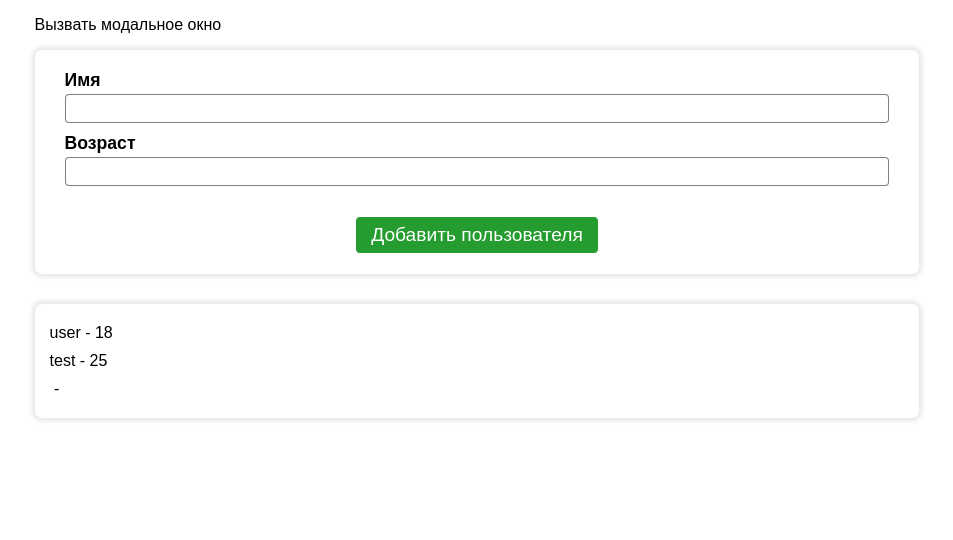
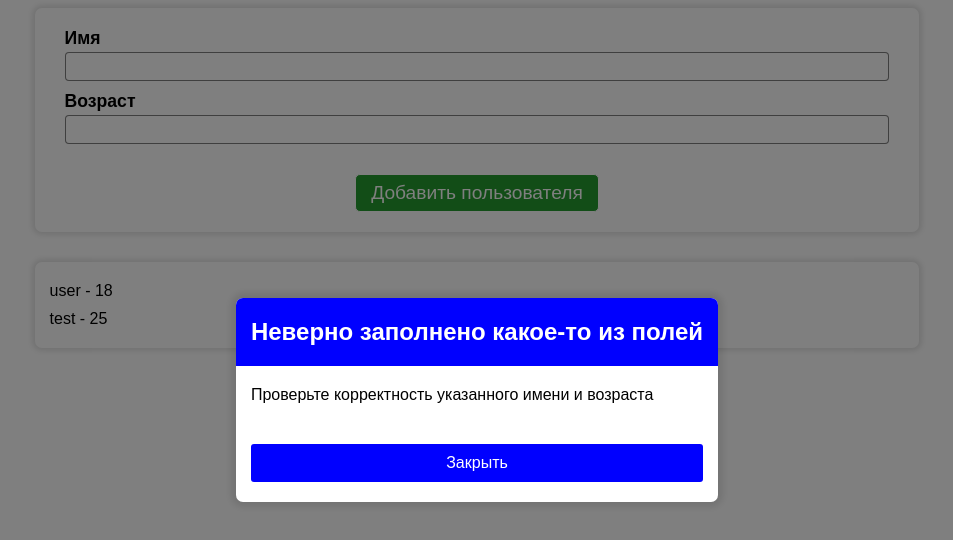
Before and after one commit to lywebdev/react-base-modals, a React (Create React App) app: page / in a window 1280 px wide. Both pictures are taken after a click on the element "Добавить пользователя". Shown: the top 540 px of the page, without its empty margins (163-1116 px from the left). Built offline with nearby package versions, Linux system fonts and the light colour scheme.

Commit message:
завершение разработки логики модалки

```diff
--- a/src/App.js
+++ b/src/App.js
@@ -11,22 +11,21 @@ function App() {
         {id: 2, name: 'test', age: 25},
     ]);
 
+    const [modal, setModal] = useState(false);
+    const [modalTitle, setModalTitle] = useState('');
+    const [modalText, setModalText] = useState('');
+
     const addUserHandler = (newUser) => {
         setUsers((prevUsers) => {
             return [...prevUsers, newUser];
         });
     }
 
-    const showModal = () => {
-
-    }
-
 
     return (
         <div id="app">
-            <Modal />
-            <p onClick={showModal}>Вызвать модальное окно</p>
-            <CreateUserForm addUserHandler={addUserHandler} />
+            <Modal visible={modal} setVisible={setModal} title={modalTitle} text={modalText} />
+            <CreateUserForm addUserHandler={addUserHandler} showModal={() => {setModal(true)}} setModalTitle={setModalTitle} setModalText={setModalText} />
             <div className="clearfix" style={{
                 marginBottom: '30px'
             }}></div>
--- a/src/components/CreateUserForm.js
+++ b/src/components/CreateUserForm.js
@@ -6,7 +6,15 @@ const CreateUserForm = (props) => {
     const [name, setName] = useState('');
     const [age, setAge] = useState('');
 
-    const addUserHandler = (event) => {
+    const addUserHandler = () => {
+        if (name.length === 0 || age.length === 0) {
+            props.setModalTitle('Неверно заполнено какое-то из полей');
+            props.setModalText('Проверьте корректность указанного имени и возраста');
+            props.showModal();
+
+            return;
+        }
+
         props.addUserHandler({
             id: Math.random(),
             name: name,
--- a/src/components/Modal/Modal.js
+++ b/src/components/Modal/Modal.js
@@ -1,12 +1,24 @@
 import './../../styles/modal.css';
 
-const Modal = (title, text, isVisible, setVisible) => {
+const Modal = (props) => {
+    let rootClasses = ['modal'];
+
+    if (props.visible) {
+        rootClasses.push('active');
+    }
+
+    const hideModal = () => {
+        props.setVisible(false);
+    }
+
+
+
     return (
-        <div className='modal'>
+        <div className={rootClasses.join(' ')}>
             <div className="modal__body">
-                <div className="modal__title">заголовок</div>
-                <div className="modal__text">текст модалки</div>
-                <div className="modal__close">Закрыть</div>
+                <div className="modal__title">{props.title}</div>
+                <div className="modal__text">{props.text}</div>
+                <div className="modal__close" onClick={hideModal}>Закрыть</div>
             </div>
             <div className="modal__overlay"></div>
         </div>
--- a/src/styles/modal.css
+++ b/src/styles/modal.css
@@ -10,6 +10,24 @@
 
     visibility: hidden;
     overflow: hidden;
+    opacity: 0;
+    transition: all 0.3s;
+    z-index: 10000;
+}
+
+.modal.active {
+    overflow: auto;
+    visibility: visible;
+
+    opacity: 1;
+}
+
+.modal.active .modal__body {
+    animation-name: show_modal;
+    animation-delay: 0s;
+    animation-duration: 0.7s;
+    animation-fill-mode: backwards;
+    animation-timing-function: ease-in;
 }
 
 .modal__overlay {
@@ -25,7 +43,6 @@
 @keyframes show_modal {
     from {
         transform: translateY(-100%);
-        opacity: 0;
     }
 
     75% {
@@ -33,7 +50,6 @@
     }
 
     to {
-        opacity: 1;
     }
 }
 
@@ -45,12 +61,6 @@
     box-sizing: border-box;
     border-radius: 7px;
     background: #fff;
-
-    animation-name: show_modal;
-    animation-delay: 0s;
-    animation-duration: 0.7s;
-    animation-fill-mode: backwards;
-    animation-timing-function: ease-in;
 }
 
 .modal__title {
```
